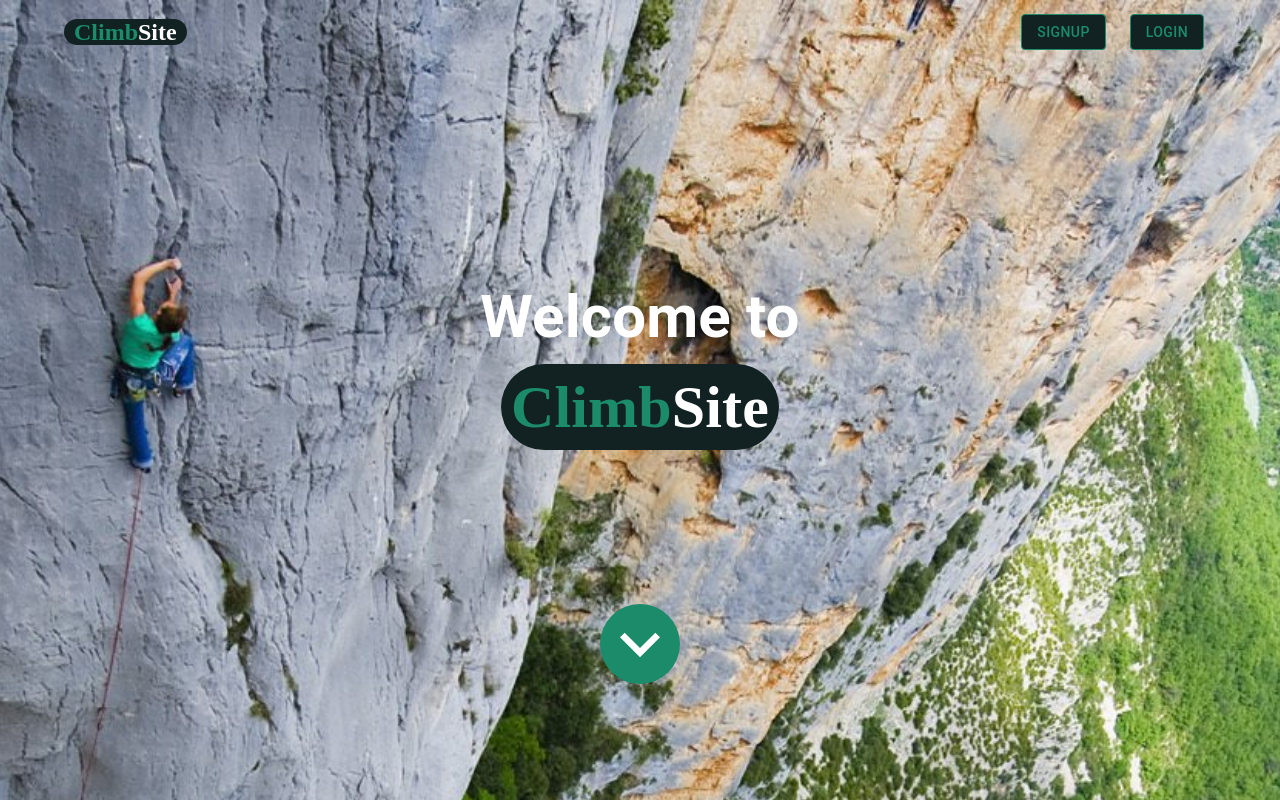
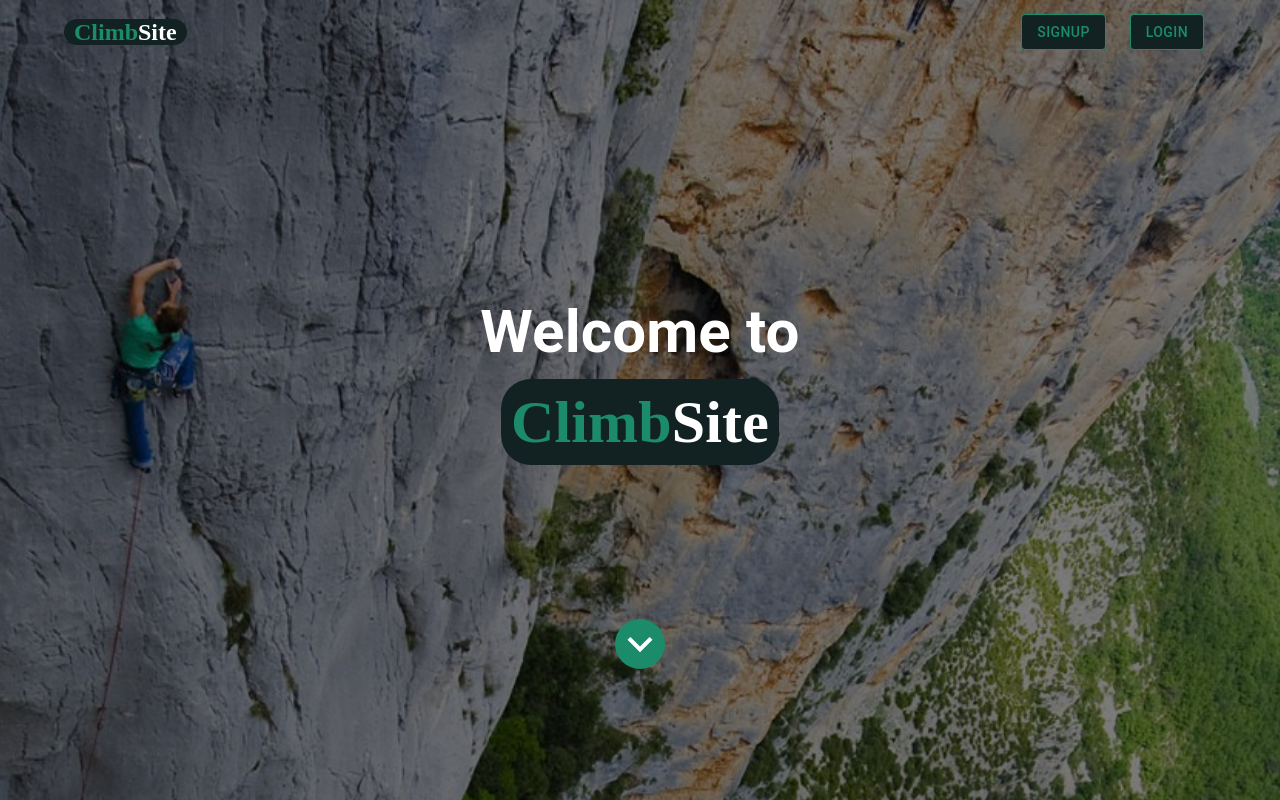
Before and after one commit to joeri2k/ClimbSite-Landing-page, a React (Create React App) app: page / in a window 1280 px wide. Shown: the top 800 px of the page. Built offline with nearby package versions, Linux system fonts and the light colour scheme.

Commit message:
add animation

```diff
--- a/src/App.js
+++ b/src/App.js
@@ -17,12 +17,16 @@ const useStyles = makeStyles((theme) => ({
     backgroundPosition: "center",
     backgroundSize: "cover",
   },
+  opacity: {
+    backgroundColor: "rgb(0,0,0,0.5)",
+  },
 }));
 
 function App() {
   const classes = useStyles();
   return (
     <div className={classes.root}>
+      <div className={classes.opacity}>
         <CssBaseline />
         <Router>
           <Navbar />
@@ -33,7 +37,7 @@ function App() {
             <Route path="/signup" element={<Signup />} />
           </Routes>
         </Router>
-      {/* <SliderImage /> */}
+      </div>
     </div>
   );
 }
--- a/src/components/Header.js
+++ b/src/components/Header.js
@@ -1,8 +1,13 @@
 import { IconButton } from "@material-ui/core";
-import React from "react";
+import React, { useEffect, useState } from "react";
 import ExpandMoreIcon from "@mui/icons-material/ExpandMore";
+import Collapse from "@mui/material/Collapse";
 
 function Header() {
+  const [checked, setChecked] = useState(false);
+  useEffect(() => {
+    setChecked(true);
+  });
   return (
     <div
       style={{
@@ -13,11 +18,22 @@ function Header() {
         flexDirection: "column",
       }}
     >
+      <Collapse
+        in={checked}
+        {...(checked ? { timeout: 1000 } : {})}
+        collapsedheight={50}
+        style={{
+          display: "flex",
+          justifyContent: "center",
+          alignItems: "center",
+          flexDirection: "column",
+        }}
+      >
         <h1 style={{ color: "white ", fontSize: "60px", textAlign: "center" }}>
           Welcome to <br />
           <span
             style={{
-            borderRadius: "50px",
+              borderRadius: "30px",
               backgroundColor: "#122222",
               padding: "10px",
               fontWeight: "bold",
@@ -27,17 +43,31 @@ function Header() {
             <span style={{ color: "#1B8B6A" }}>Climb</span>Site
           </span>
         </h1>
-      <IconButton style={{ marginTop: "100px" }}>
+        <div
+          style={{
+            display: "flex",
+            justifyContent: "center",
+            alignItems: "center",
+            flexDirection: "column",
+          }}
+        >
+          <IconButton
+            style={{
+              marginTop: "100px",
+            }}
+          >
             <ExpandMoreIcon
               style={{
                 backgroundColor: "#1B8B6A",
                 borderRadius: "100px",
-            fontSize: "80px",
+                fontSize: "50px",
                 color: "white",
               }}
             />
           </IconButton>
         </div>
+      </Collapse>
+    </div>
   );
 }
 
--- a/src/pages/Login.js
+++ b/src/pages/Login.js
@@ -40,6 +40,7 @@ export default function Login() {
   }
 
   return (
+    <div style={{ height: "100vh" }}>
       <Container
         component="main"
         maxWidth="xs"
@@ -65,7 +66,12 @@ export default function Login() {
           <Typography component="h1" variant="h5">
             Login
           </Typography>
-        <Box component="form" onSubmit={handleSubmit} noValidate sx={{ mt: 1 }}>
+          <Box
+            component="form"
+            onSubmit={handleSubmit}
+            noValidate
+            sx={{ mt: 1 }}
+          >
             <TextField
               InputLabelProps={{
                 style: { color: "#fff" },
@@ -116,5 +122,6 @@ export default function Login() {
           </Box>
         </Box>
       </Container>
+    </div>
   );
 }
--- a/src/pages/Signup.js
+++ b/src/pages/Signup.js
@@ -36,9 +36,19 @@ export default function SignUp() {
   }
 
   return (
-    <Container component="main" maxWidth="xs">
+    <div style={{ height: "100vh" }}>
+      <Container
+        component="main"
+        maxWidth="xs"
+        style={{
+          backgroundColor: "#2F3F4A",
+          borderRadius: "15px",
+          color: "white",
+        }}
+      >
         <CssBaseline />
         <Box
+          style={{ padding: "20px" }}
           sx={{
             marginTop: 8,
             display: "flex",
@@ -46,16 +56,24 @@ export default function SignUp() {
             alignItems: "center",
           }}
         >
-        <Avatar sx={{ m: 1, bgcolor: "secondary.main" }}>
+          <Avatar sx={{ m: 1, bgcolor: "#1B8B6A" }}>
             <LockOutlinedIcon />
           </Avatar>
           <Typography component="h1" variant="h5">
             Sign up
           </Typography>
-        <Box component="form" onSubmit={handleSubmit} noValidate sx={{ mt: 3 }}>
+          <Box
+            component="form"
+            onSubmit={handleSubmit}
+            noValidate
+            sx={{ mt: 3 }}
+          >
             <Grid container spacing={2}>
               <Grid item xs={12} sm={6}>
                 <TextField
+                  InputLabelProps={{
+                    style: { color: "#fff" },
+                  }}
                   autoComplete="name"
                   name="name"
                   required
@@ -67,6 +85,9 @@ export default function SignUp() {
               </Grid>
               <Grid item xs={12}>
                 <TextField
+                  InputLabelProps={{
+                    style: { color: "#fff" },
+                  }}
                   required
                   fullWidth
                   id="email"
@@ -77,6 +98,9 @@ export default function SignUp() {
               </Grid>
               <Grid item xs={12}>
                 <TextField
+                  InputLabelProps={{
+                    style: { color: "#fff" },
+                  }}
                   required
                   fullWidth
                   name="password"
@@ -88,6 +112,9 @@ export default function SignUp() {
               </Grid>
               <Grid item xs={12}>
                 <TextField
+                  InputLabelProps={{
+                    style: { color: "#fff" },
+                  }}
                   required
                   fullWidth
                   name="confirm-password"
@@ -99,6 +126,7 @@ export default function SignUp() {
               </Grid>
             </Grid>
             <Button
+              style={{ backgroundColor: "#1B8B6A" }}
               type="submit"
               fullWidth
               variant="contained"
@@ -106,15 +134,9 @@ export default function SignUp() {
             >
               Sign Up
             </Button>
-          <Grid container justifyContent="flex-end">
-            <Grid item>
-              <Link href="#" variant="body2">
-                Already have an account? Sign in
-              </Link>
-            </Grid>
-          </Grid>
           </Box>
         </Box>
       </Container>
+    </div>
   );
 }
```
Lines whose indentation alone changed are shown as unchanged.
